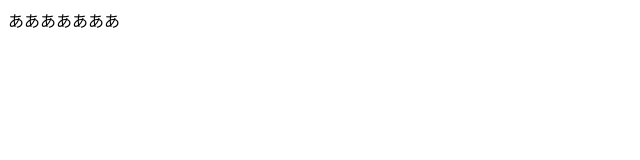
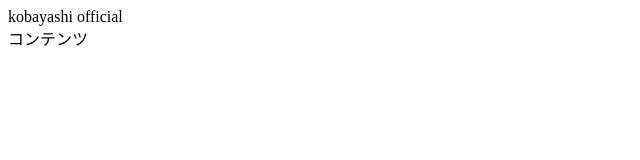
Before and after one commit to kuakobayashiriku0609/web_auk, a plain HTML site: page index.html in a window 1280 px wide. Shown: the whole page, without its empty margins (0-640 px from the left). Drawn offline with Linux system fonts and the light colour scheme.

Commit message:
Update index.html

```diff
--- a/index.html
+++ b/index.html
@@ -7,6 +7,7 @@
   <title>わに食べたい</title>
 </head>
 <body>
-  あああああああ
+ <div>kobayashi official</div>
+<div>コンテンツ</div>
 </body>
 </html>
```
